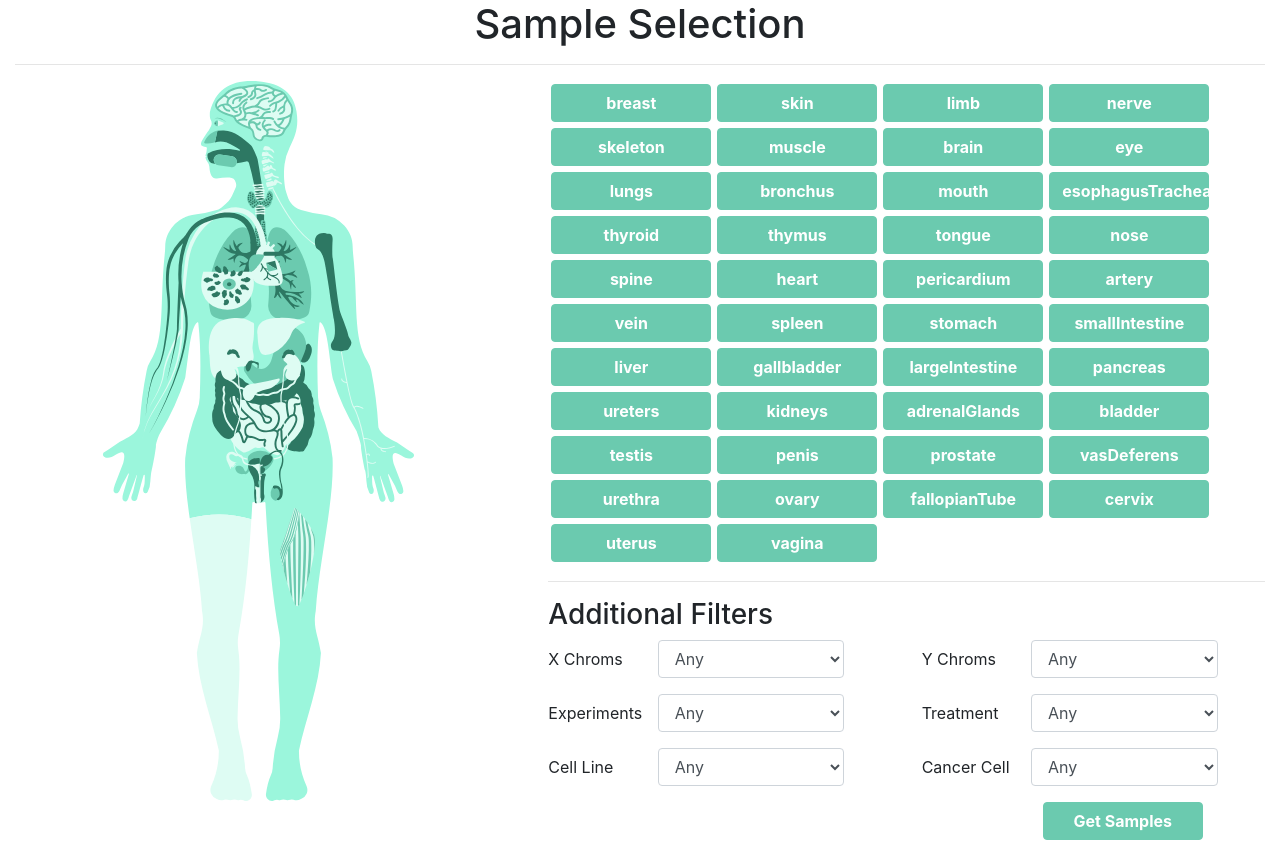
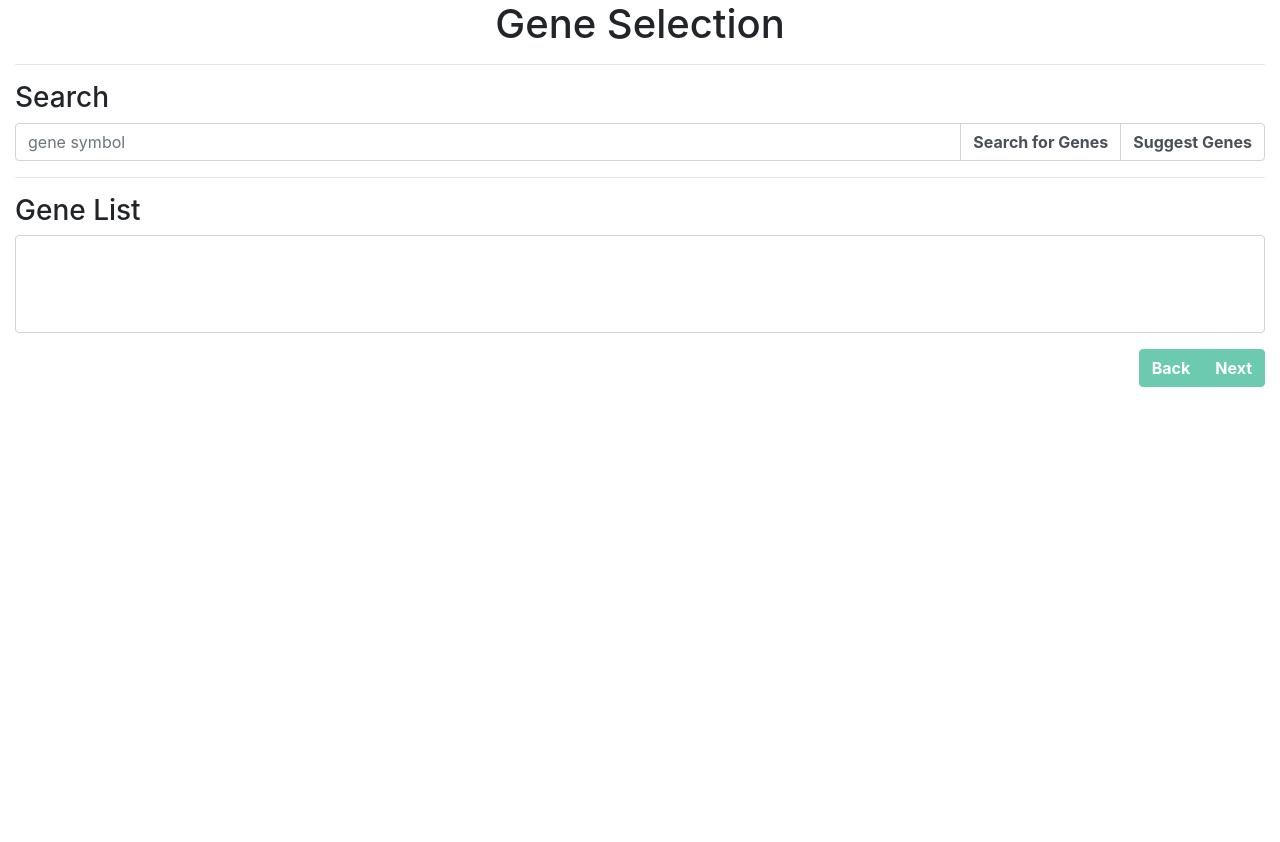
Before and after one commit to wassermanlab/OnTarget, a React (Create React App) app in the folder app/: page /app in a window 1280 px wide. Shown: the top 842 px of the page. After the commit the page ends 800 px from the top, so only its background shows below. Built offline with nearby package versions, Linux system fonts and the light colour scheme.

Commit message:
gene page

```diff
--- a/app/src/components/genes.js
+++ b/app/src/components/genes.js
@@ -9,12 +9,21 @@ export default function Genes(props) {
       <hr />
       <div className="row">
         <div className="col-sm-12">
-          <h3>Sample List</h3>
-          <div className="form-group">
-            <select multiple className="form-control" id="exampleFormControlSelect2">
-            </select>
+        <h3>Search</h3>
+          <div class="input-group">
+            <input type="text" class="form-control" placeholder="gene symbol"/>
+              <div class="input-group-append" id="button-addon4">
+                <button class="btn btn-outline-custom" type="button">Search for Genes</button>
+                <button class="btn btn-outline-custom" type="button">Suggest Genes</button>
+              </div>
+              </div>
+              <hr />
+            <h3>Gene List</h3>
+            <div className="form-group">
+              <select multiple className="form-control" id="exampleFormControlSelect2">
+              </select>
+            </div>
           </div>
         </div>
-      </div>
     </React.Fragment>)
 }
--- a/app/src/containers/App.js
+++ b/app/src/containers/App.js
@@ -7,7 +7,7 @@ import Results from '../components/results'
 
 
 export default function App() {
-  const [page, setPageState] = useState(1)
+  const [page, setPageState] = useState(2)
   const [form, setForm] = useState({
     samples: [],
     gene: "",
--- a/app/src/containers/app.css
+++ b/app/src/containers/app.css
@@ -4,3 +4,8 @@
   color: white;
   font-weight: bold;
 }
+.btn.btn-outline-custom{
+  border: 1px solid #ced4da;
+  color: #495057;
+  font-weight: bold;
+}
```
